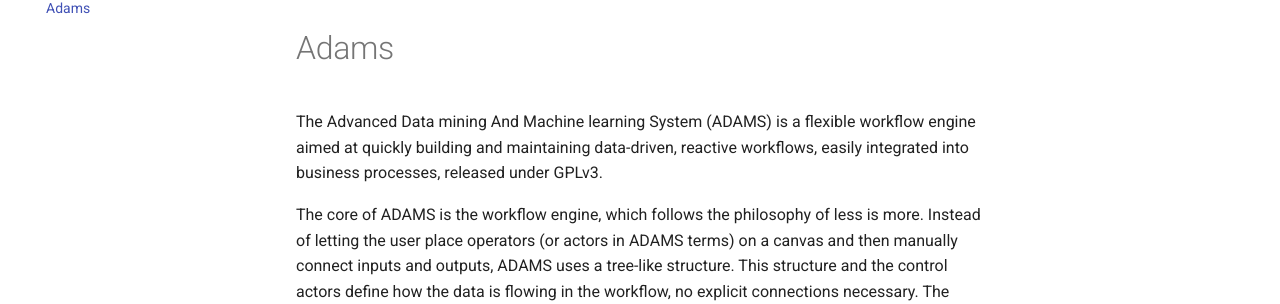
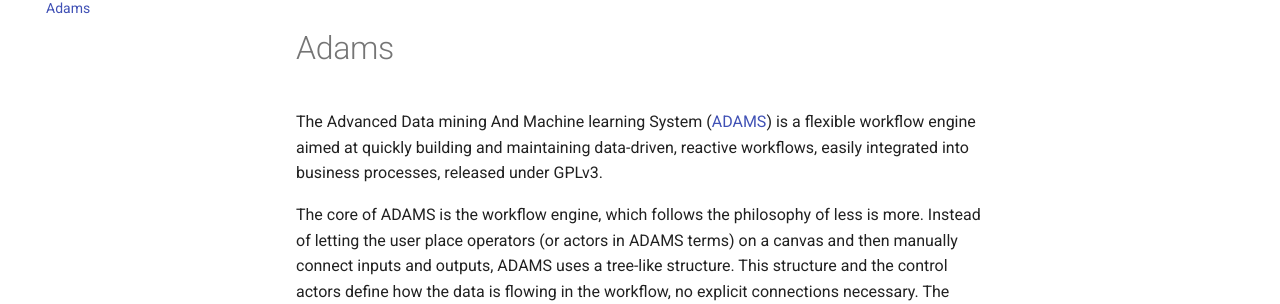
Before and after one commit to taiao/taiao-docs, an MkDocs documentation site: the page built from docs/Software/Adams.md, in a window 1280 px wide. Shown: the part 286-590 px from the top of the page. Built offline with MkDocs 1.6.1 and Material for MkDocs 9.7.7, drawn with Linux system fonts in a browser that asks for light colours; comment, search, counter and statistics services are not loaded; part of the change alters nothing that is shown.

```diff
--- a/docs/Software/Adams.md
+++ b/docs/Software/Adams.md
@@ -2,6 +2,6 @@
 
 # Adams
 
-The Advanced Data mining And Machine learning System (ADAMS) is a flexible workflow engine aimed at quickly building and maintaining data-driven, reactive workflows, easily integrated into business processes, released under GPLv3.
+The Advanced Data mining And Machine learning System ([ADAMS](https://adams.cms.waikato.ac.nz/)) is a flexible workflow engine aimed at quickly building and maintaining data-driven, reactive workflows, easily integrated into business processes, released under GPLv3.
 
 The core of ADAMS is the workflow engine, which follows the philosophy of less is more. Instead of letting the user place operators (or actors in ADAMS terms) on a canvas and then manually connect inputs and outputs, ADAMS uses a tree-like structure. This structure and the control actors define how the data is flowing in the workflow, no explicit connections necessary. The tree-like structure stems from the internal object representation and the nesting of sub-actors within actor-handlers.
```
